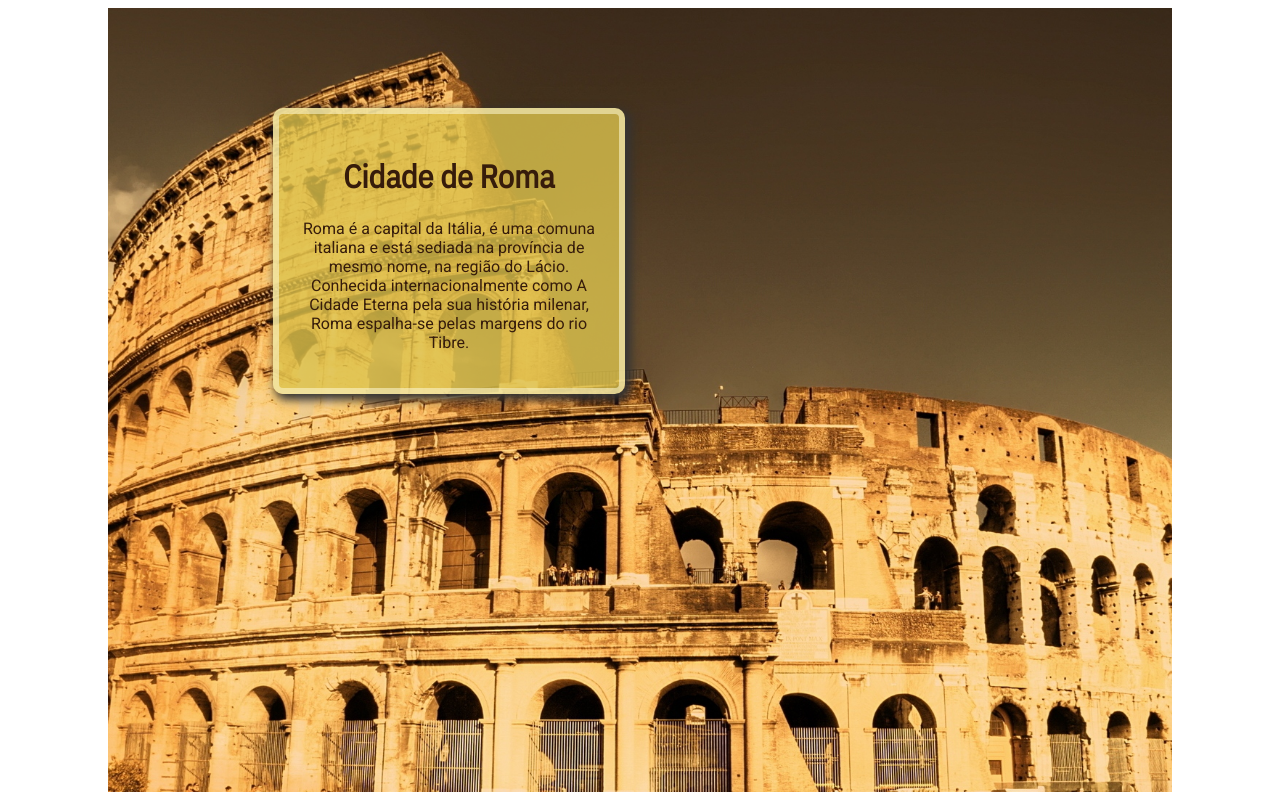
After one commit to rubenbelem/ProgWeb, a PHP site: page /ex3.html in a window 1280 px wide. The commit adds this page. Run offline with PHP 8.4, Linux system fonts and the light colour scheme.

Commit message:
Exercício 4 refeito

```diff
--- a/HTML/css/style.css
+++ b/HTML/css/style.css
@@ -3,9 +3,9 @@
     padding-left: 15px;
     margin-right: 100px;
     margin-left: 100px;
-    background-color: rgb(209, 208, 85);
-    background-image: url(../img/backgroundrome.jpg);
+    background-image: url('backgroundrome.jpg');
     height: 100%;
+    display: block;
     background-position: center;
     background-repeat: no-repeat;
     background-size: cover;
@@ -14,11 +14,11 @@
 .floater {
 	text-align: center;
 	width: 300px;
-	background-color: rgba(73, 131, 191, 0.8);
+	background-color: rgba(221, 195, 78, 0.8);
 	padding: 20px;
-	border: 6px solid rgba(201, 223, 251, 0.6);
+	border: 6px solid rgba(251, 243, 201, 0.6);
 	border-radius: 10px;
-	color: rgb(255, 255, 255);
+	color: rgb(54, 28, 11);
 	font-family: IBM Plex Sans Condensed, sans-serif;
 	box-shadow: 4px 4px 10px 2px rgb(52, 52, 52);
 	position: relative;
--- /dev/null
+++ b/HTML/ex3.html
@@ -0,0 +1,22 @@
+<!DOCTYPE html>
+<html>
+
+<head>
+    <meta charset="utf-8">
+    <title>Formulário de contato</title>
+    <link href="https://fonts.googleapis.com/css?family=IBM+Plex+Sans+Condensed" rel="stylesheet">
+    <link rel="stylesheet" href="css/style.css" type="text/css">
+    <link href="https://fonts.googleapis.com/css?family=Oswald" rel="stylesheet">
+    <link href="https://fonts.googleapis.com/css?family=Roboto" rel="stylesheet">
+</head>
+
+<body>
+    <div class="container">
+        <div class="floater">
+            <h1>Cidade de Roma</h1>
+            <p>Roma é a capital da Itália, é uma comuna italiana e está sediada na província de mesmo nome, na região do Lácio. Conhecida internacionalmente como A Cidade Eterna pela sua história milenar, Roma espalha-se pelas margens do rio Tibre.</p>
+        </div>
+    </div>
+</body>
+
+</html>
```
Also changed, not shown: HTML/backgroundrome.jpg (added), HTML/css/backgroundrome.jpg (added), HTML/img/backgroundrome.jpg (added).
